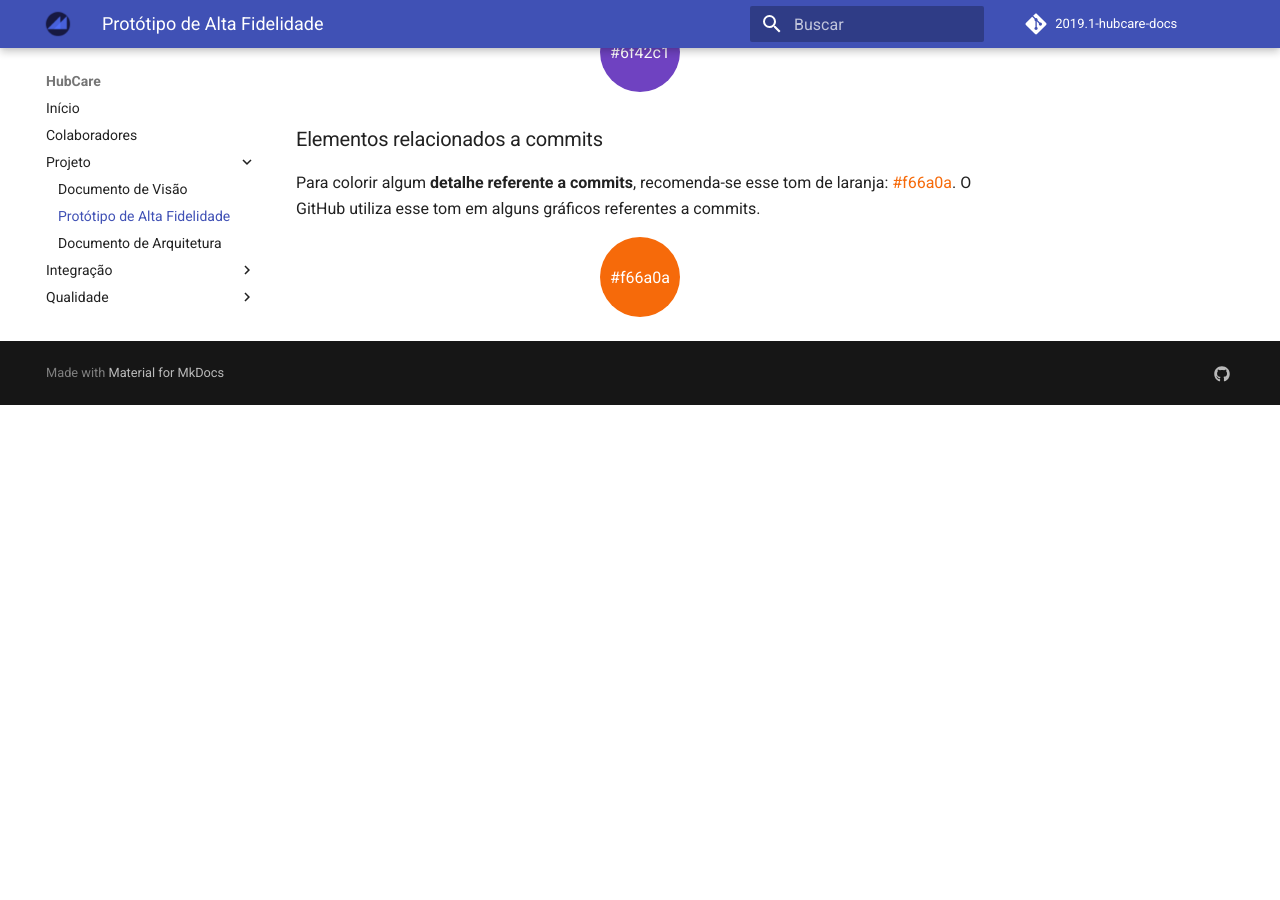
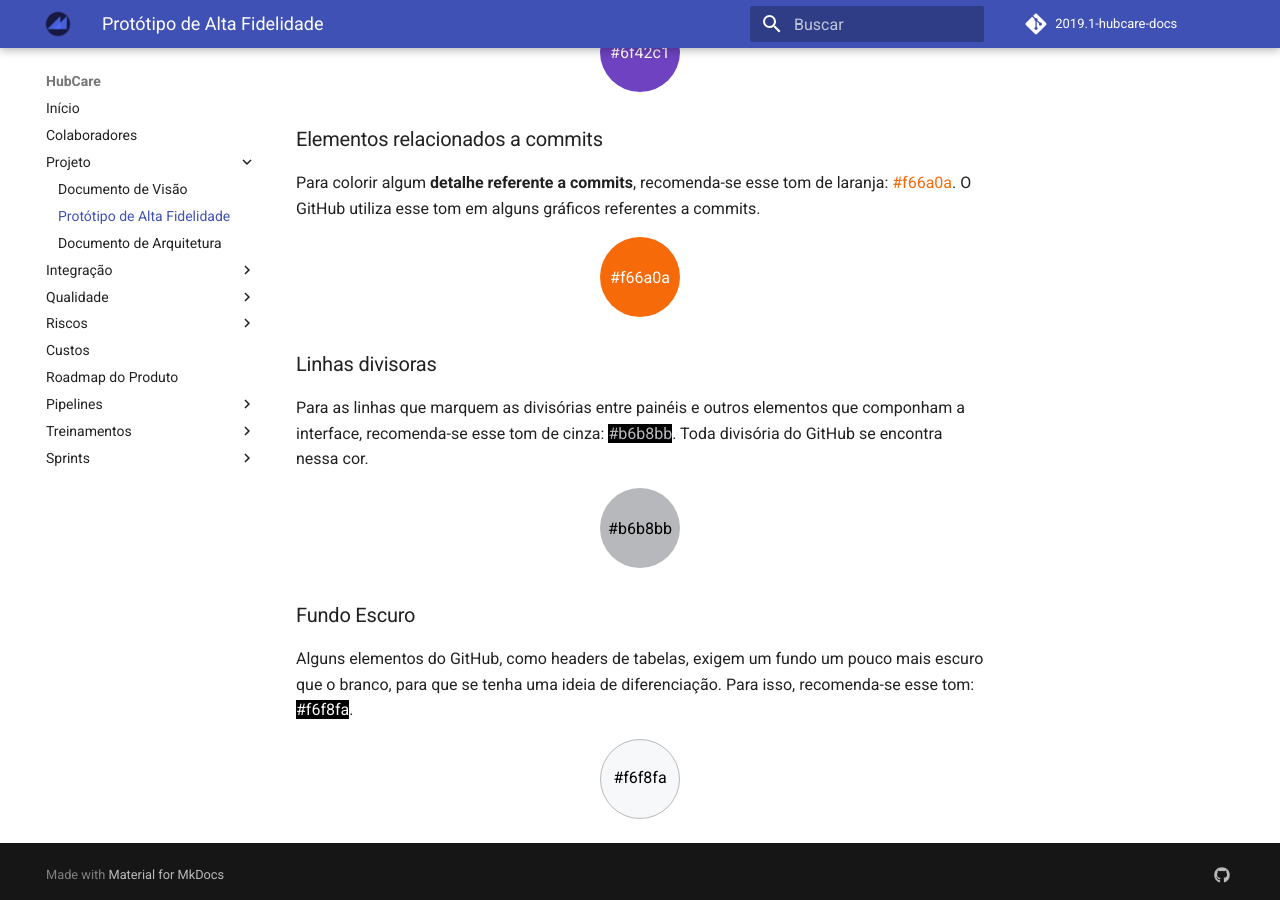
Before and after one commit to fga-eps-mds/2019.1-hubcare-docs, an MkDocs documentation site: the page built from docs/project/prototype/README.md, in a window 1280 px wide and 900 px high, scrolled down 1680 px. Built offline with MkDocs 1.6.1 and Material for MkDocs 9.7.7, drawn with Linux system fonts in a browser that asks for light colours; comment, search, counter and statistics services are not loaded; before the commit the page ends 2085 px from its top, so only the background shows below that.

Commit message:
added some more colors

```diff
--- a/docs/project/prototype/README.md
+++ b/docs/project/prototype/README.md
@@ -71,3 +71,43 @@
             color: #fff;">
         <div style="padding-top: 35%">#f66a0a</div>
 </div>
+
+### Linhas divisoras
+
+Para as linhas que marquem as divisórias entre painéis e outros elementos que componham a interface, recomenda-se esse tom de cinza: <span style="color:#B6B8BB; background: #000">#b6b8bb</span>. Toda divisória do GitHub se encontra nessa cor.
+
+<div style="background-color:#b6b8bb;
+            width:80px;
+            height:80px;
+            border-radius: 50px;
+            margin: auto;
+            text-align: center;
+            color: #000;">
+        <div style="padding-top: 35%">#b6b8bb</div>
+</div>
+
+
+### Fundo Escuro
+
+Alguns elementos do GitHub, como headers de tabelas, exigem um fundo um pouco mais escuro que o branco, para que se tenha uma ideia de diferenciação. Para isso, recomenda-se esse tom: <span style="color:#f6f8fA; background: #000">#f6f8fa</span>.
+
+<div style="background-color:#f6f8fa;
+            width:80px;
+            height:80px;
+            border-radius: 50px;
+            margin: auto;
+            text-align: center;
+            color: #000;
+            border:1px solid;
+            border-color: #b6b8bb">
+        <div style="padding-top: 32%">#f6f8fa</div>
+</div>
+
+<!-- ## Fontes
+
+A fonte utilizada para escrever qualquer coisa na tela do GitHub deve ser sempre a que vem por padrão nos styles da página.
+
+Já a cor deve ser decidida em relação ao contexto, mas ainda respeitando a identididade visual do GitHub.
+
+### Títulos
+ -->
```
